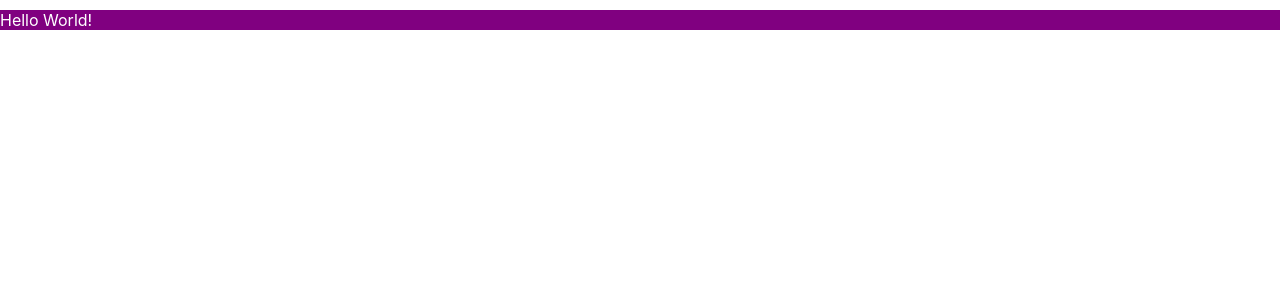
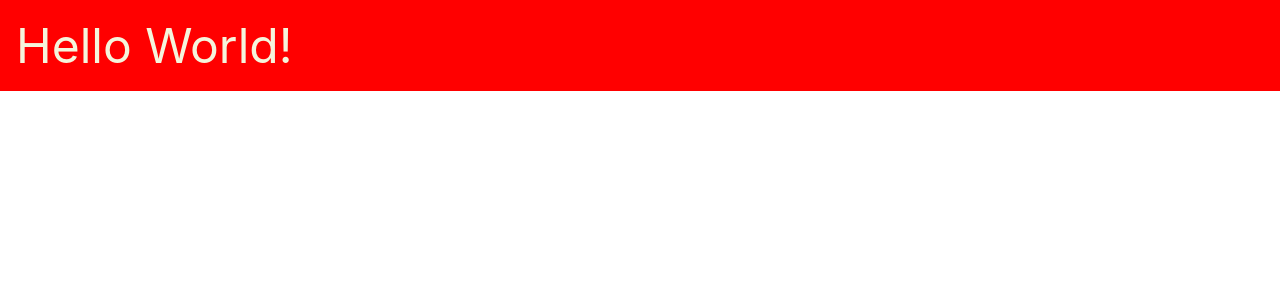
Before and after one commit to shyeon0602/react-practice-mb, a React (Create React App) app: page / in a window 1280 px wide. Shown: the top 300 px of the page. Built offline with nearby package versions, Linux system fonts and the light colour scheme.

Commit message:
react-style

```diff
--- /dev/null
+++ b/src/Hello.css
@@ -0,0 +1,6 @@
+.red {
+    background-color: red;
+    font-size: 48px;
+    padding: 16px;
+    color: beige;
+}
--- a/src/Hello.jsx
+++ b/src/Hello.jsx
@@ -1,4 +1,5 @@
 import React from 'react';
+import "./Hello.css"
 
 function Hello(){
     const PracticeStyle={
@@ -8,7 +9,7 @@ function Hello(){
     };
     return (
         <>
-        <div style={PracticeStyle}>Hello World!</div>
+            <div className='red'>Hello World!</div>
         </>
     );
 }
```
